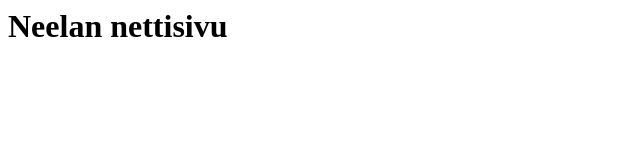
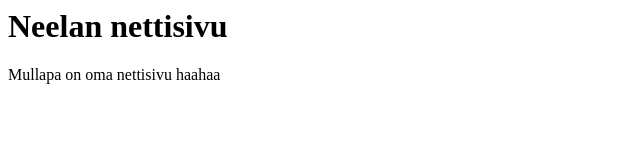
Before and after one commit to Nelsku/nelsku.github.io, a plain HTML site: page index.html in a window 1280 px wide. Shown: the whole page, without its empty margins (0-640 px from the left). Drawn offline with Linux system fonts and the light colour scheme.

Commit message:
Update index.html

```diff
--- a/index.html
+++ b/index.html
@@ -1 +1,2 @@
 <h1>Neelan nettisivu</h1>
+<p>Mullapa on oma nettisivu haahaa</p>
```
